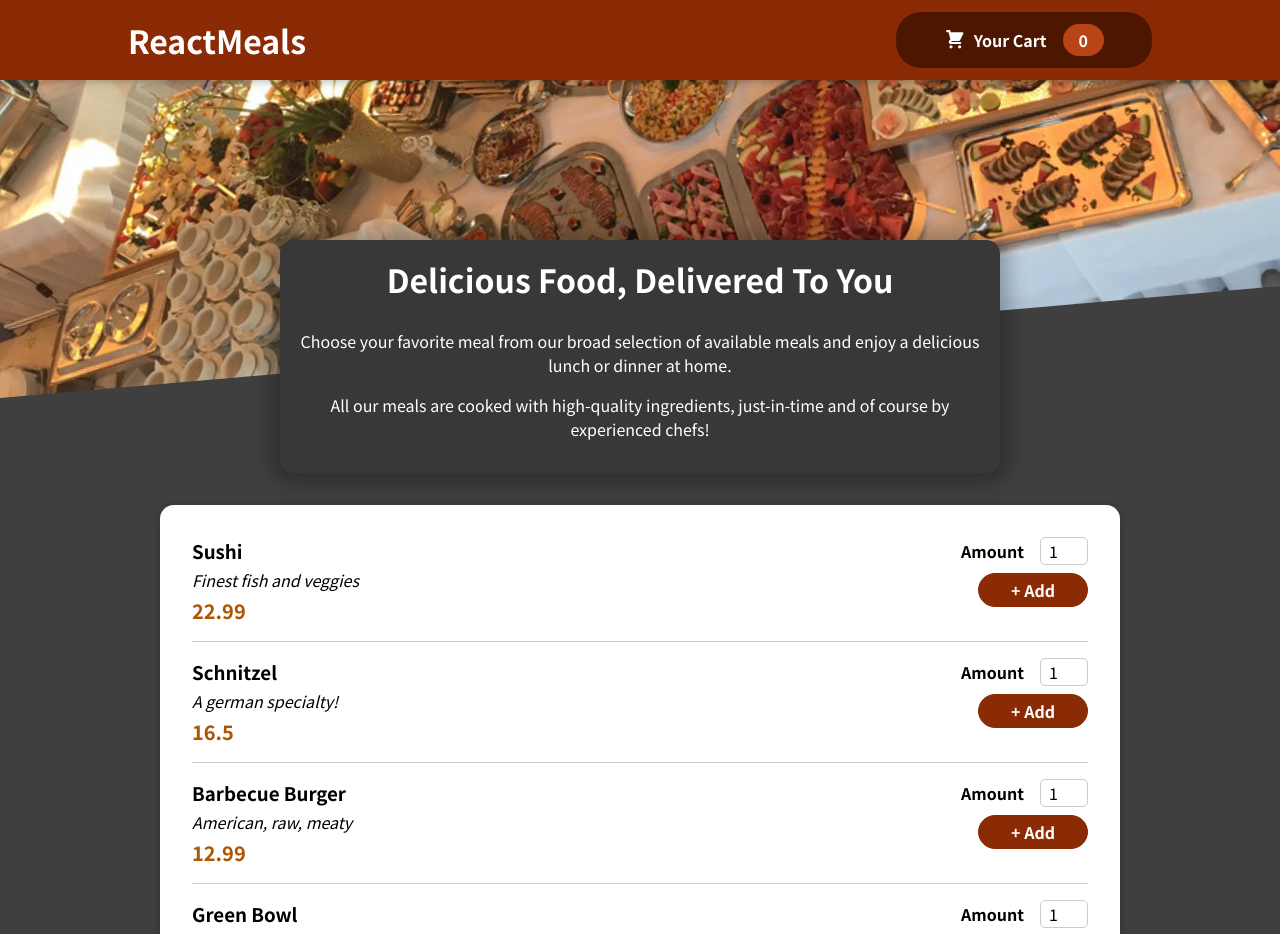
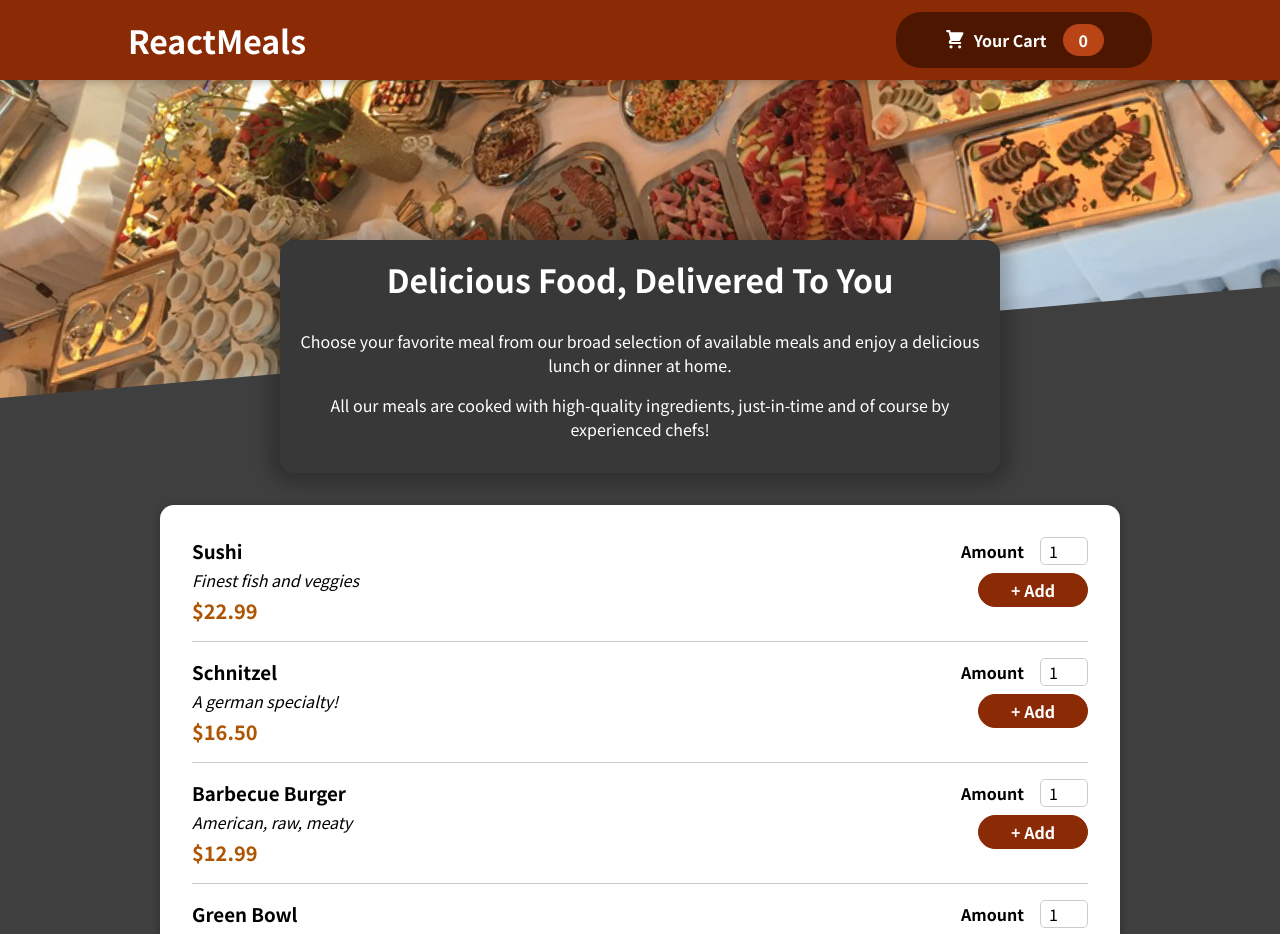
Before and after one commit to yujuncho/urm-FoodOrderApp, a React (Create React App) app: page / in a window 1280 px wide. Shown: the top 934 px of the page. Built offline with nearby package versions, Linux system fonts and the light colour scheme.

Commit message:
Updated Meals components while watching the lectures

```diff
--- a/public/index.html
+++ b/public/index.html
@@ -26,7 +26,7 @@
     -->
     <title>React App</title>
   </head>
-  <body>
+  <body id="body">
     <noscript>You need to enable JavaScript to run this app.</noscript>
     <div id="root"></div>
     <!--
--- a/src/App.js
+++ b/src/App.js
@@ -1,15 +1,15 @@
 import { Fragment } from "react";
 
 import Header from "./components/Layout/Header";
-import MealsSummary from "./components/Meals/MealsSummary";
-import AvailableMeals from "./components/Meals/AvailableMeals";
+import Meals from "./components/Meals/Meals";
 
 function App() {
   return (
     <Fragment>
       <Header />
-      <MealsSummary />
-      <AvailableMeals />
+      <main>
+        <Meals />
+      </main>
     </Fragment>
   );
 }
--- a/src/components/Meals/AvailableMeals.jsx
+++ b/src/components/Meals/AvailableMeals.jsx
@@ -1,4 +1,4 @@
-import MealItem from "./MealItem";
+import MealItem from "./MealItem/MealItem";
 import Card from "../UI/Card";
 
 import styles from "./AvailableMeals.module.css";
@@ -30,10 +30,11 @@ const MOCK_MEALS = [
   }
 ];
 
-function AvailableMeals(props) {
+function AvailableMeals() {
   let mealItemList = MOCK_MEALS.map(meal => {
     return (
       <MealItem
+        id={meal.id}
         key={meal.id}
         name={meal.name}
         description={meal.description}
@@ -42,7 +43,13 @@ function AvailableMeals(props) {
     );
   });
 
-  return <Card classes={styles.meals}>{mealItemList}</Card>;
+  return (
+    <section className={styles.meals}>
+      <Card>
+        <ul>{mealItemList}</ul>
+      </Card>
+    </section>
+  );
 }
 
 export default AvailableMeals;
--- a/src/components/Meals/MealItem.jsx
+++ b/src/components/Meals/MealItem/MealItem.jsx
@@ -3,17 +3,18 @@ import MealItemForm from "./MealItemForm";
 import styles from "./MealItem.module.css";
 
 function MealItem(props) {
+  const price = `$${props.price.toFixed(2)}`;
   return (
-    <ul>
+    <li>
       <div className={styles.meal}>
         <div>
           <h3>{props.name}</h3>
           <div className={styles.description}>{props.description}</div>
-          <div className={styles.price}>{props.price}</div>
+          <div className={styles.price}>{price}</div>
         </div>
-        <MealItemForm />
+        <MealItemForm id={props.id} />
       </div>
-    </ul>
+    </li>
   );
 }
 
--- a/src/components/Meals/MealItemForm.jsx
+++ b/src/components/Meals/MealItem/MealItemForm.jsx
@@ -1,6 +1,6 @@
 import { useState } from "react";
 
-import Input from "../UI/Input";
+import Input from "../../UI/Input";
 
 import styles from "./MealItemForm.module.css";
 
@@ -13,17 +13,22 @@ function MealItemForm(props) {
 
   let submitHandler = event => {
     event.preventDefault();
-    console.log(typeof inputValue);
+    console.log(inputValue);
   };
 
   return (
     <form className={styles.form} onSubmit={submitHandler}>
       <Input
-        id="amount"
         label="Amount"
-        type="number"
-        value={inputValue}
-        onChange={inputChangeHandler}
+        input={{
+          id: "amount_" + props.id,
+          type: "number",
+          min: "1",
+          max: "5",
+          step: "1",
+          value: inputValue,
+          onChange: inputChangeHandler
+        }}
       ></Input>
       <button type="submit">+ Add</button>
     </form>
--- /dev/null
+++ b/src/components/Meals/Meals.jsx
@@ -0,0 +1,15 @@
+import { Fragment } from "react";
+
+import MealsSummary from "./MealsSummary";
+import AvailableMeals from "./AvailableMeals";
+
+function Meals() {
+  return (
+    <Fragment>
+      <MealsSummary />
+      <AvailableMeals />
+    </Fragment>
+  );
+}
+
+export default Meals;
--- a/src/components/Meals/MealsSummary.jsx
+++ b/src/components/Meals/MealsSummary.jsx
@@ -1,10 +1,8 @@
-import Card from "../UI/Card";
-
 import styles from "./MealsSummary.module.css";
 
 function MealsSummary() {
   return (
-    <Card classes={styles.summary}>
+    <section className={styles.summary}>
       <h2>Delicious Food, Delivered To You</h2>
       <p>
         Choose your favorite meal from our broad selection of available meals
@@ -14,7 +12,7 @@ function MealsSummary() {
         All our meals are cooked with high-quality ingredients, just-in-time and
         of course by experienced chefs!
       </p>
-    </Card>
+    </section>
   );
 }
 
--- a/src/components/UI/Card.jsx
+++ b/src/components/UI/Card.jsx
@@ -1,9 +1,7 @@
 import styles from "./Card.module.css";
 
 function Card(props) {
-  return (
-    <div className={`${props.classes} ${styles.card}`}>{props.children}</div>
-  );
+  return <div className={styles.card}>{props.children}</div>;
 }
 
 export default Card;
--- a/src/components/UI/Input.jsx
+++ b/src/components/UI/Input.jsx
@@ -1,15 +1,11 @@
 import styles from "./Input.module.css";
 
 function Input(props) {
+  console.log(props.input);
   return (
     <div className={styles.input}>
-      <label htmlFor={props.id}>{props.label}</label>
-      <input
-        type={props.type}
-        id={props.id}
-        value={props.value}
-        onChange={props.onChange}
-      />
+      <label htmlFor={props.input.id}>{props.label}</label>
+      <input {...props.input} />
     </div>
   );
 }
```
Also changed, not shown: src/components/Meals/MealItem/MealItem.module.css (renamed from src/components/Meals/MealItem.module.css), src/components/Meals/MealItem/MealItemForm.module.css (renamed from src/components/Meals/MealItemForm.module.css).
